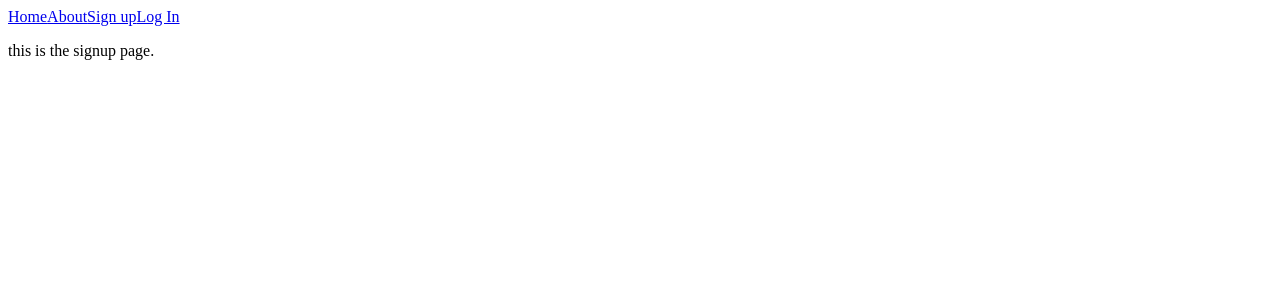
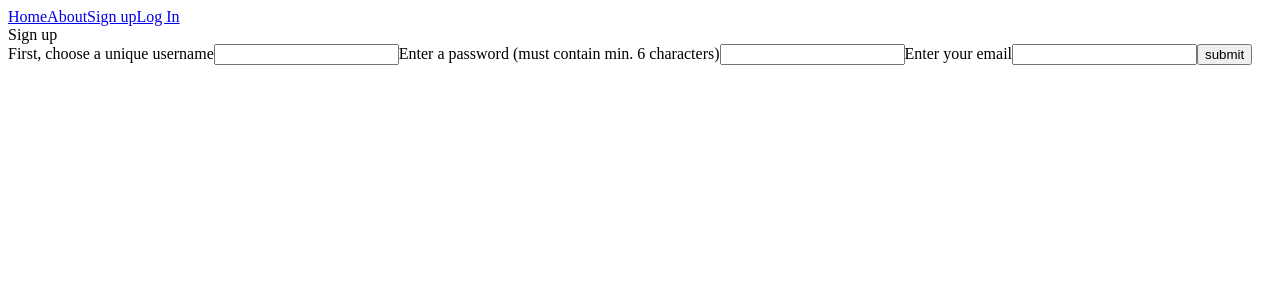
Before and after one commit to nlovas/backend-practise, a Next.js app in the folder frontend/: page /signup in a window 1280 px wide. Shown: the top 300 px of the page. Built offline with nearby package versions, Linux system fonts and the light colour scheme.

Commit message:
updated readme

```diff
--- a/frontend/pages/signup.js
+++ b/frontend/pages/signup.js
@@ -4,7 +4,24 @@ export default function signup() {
   return (
     <div>
       <Header />
-      <p>this is the signup page.</p>
+      <div>
+        <div>Sign up</div>
+        <form>
+          <label>
+            First, choose a unique username
+            <input type="text" name="name"></input>
+          </label>
+          <label>
+            Enter a password (must contain min. 6 characters)
+            <input type="text" name="password"></input>
+          </label>
+          <label>
+            Enter your email
+            <input type="text" name="email"></input>
+          </label>
+          <input type="submit" value="submit"></input>
+        </form>
+      </div>
     </div>
   );
 }
```
Also changed, not shown: 1 other file (tests, documents, lock files or other folders).
